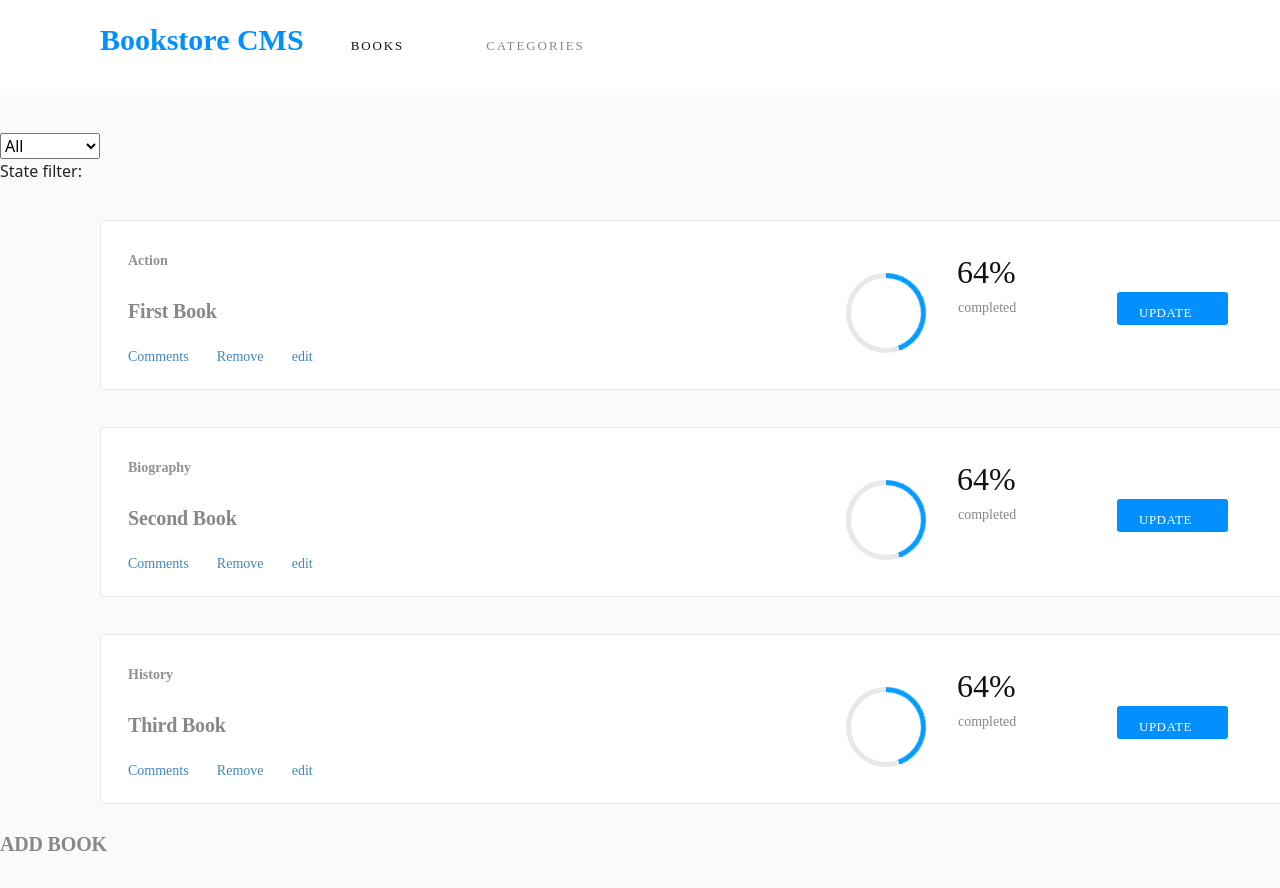
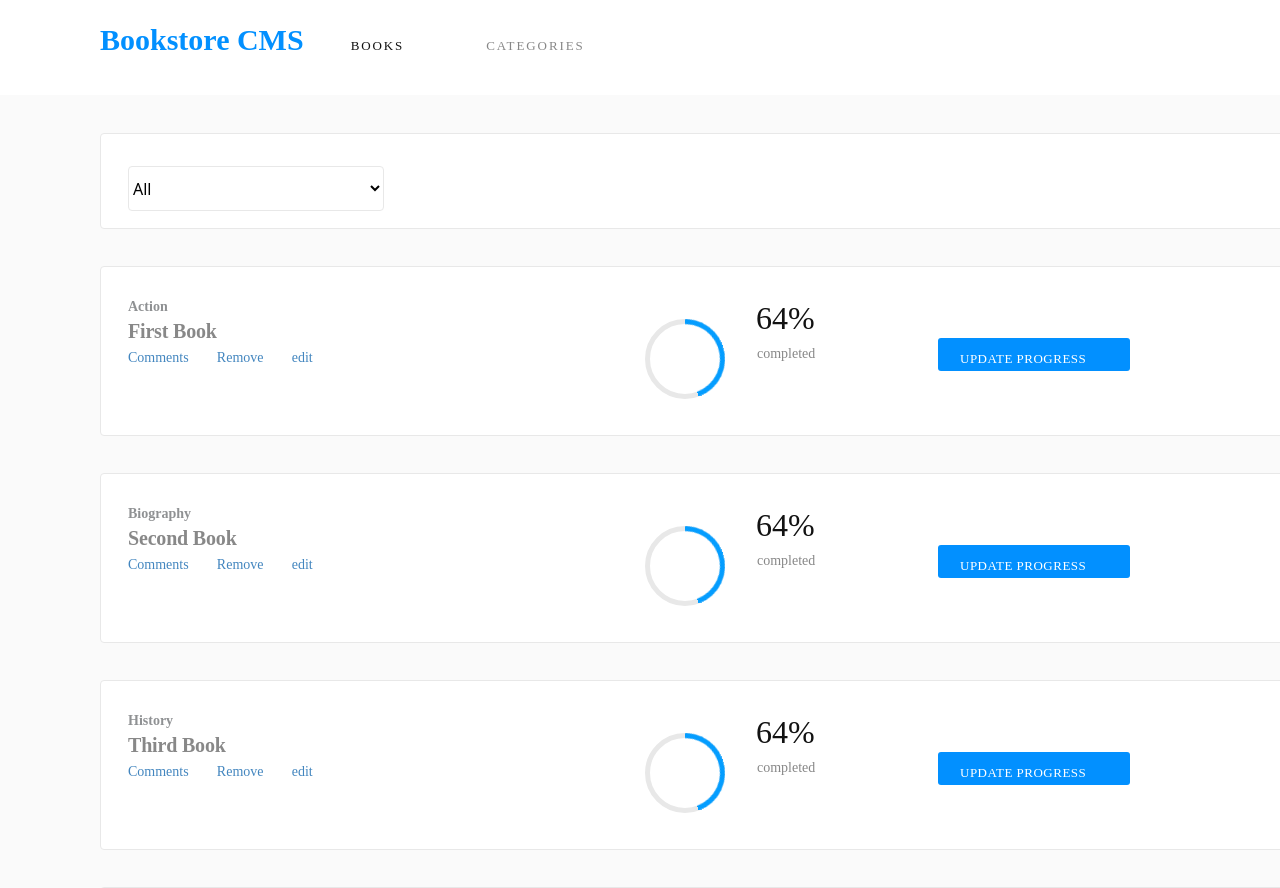
Before and after one commit to Byabasaija/bookstore_app, a React (Create React App) app: page / in a window 1280 px wide. Shown: the top 888 px of the page. Built offline with nearby package versions, Linux system fonts and the light colour scheme.

Commit message:
Style the filter panel

```diff
--- a/src/components/CategoryFilter.js
+++ b/src/components/CategoryFilter.js
@@ -5,12 +5,15 @@ const CategoryFilter = (props) => {
   const { filterChange } = props;
 
   return (
-    <select onChange={(e) => filterChange(e.target.value)}>
-      {categories.map((cat) => (
-        <option key={cat} value={cat}>{cat}</option>
-      ))}
-      ;
-    </select>
+    <div className="mx-auto FILTER-Panel">
+      <select onChange={(e) => filterChange(e.target.value)} className="Form-Panel w-25 ">
+        {categories.map((cat) => (
+          <option key={cat} value={cat}>{cat}</option>
+        ))}
+        ;
+      </select>
+    </div>
+
   );
 };
 
--- a/src/containers/BooksForm.js
+++ b/src/containers/BooksForm.js
@@ -48,11 +48,11 @@ class BooksForm extends React.Component {
     return (
 
       <div>
-        <div className="mx-auto">
+        <div className="mx-auto Book-Panel">
           <h1 className="title">ADD BOOK</h1>
           <form>
-            <input onChange={(e) => this.handleChange(e)} name="title" value={title} className="book-title Form-Panel" placeholder="Book title" />
-            <select onChange={(e) => this.handleChange(e)} name="category" className="Form-Panel">
+            <input onChange={(e) => this.handleChange(e)} name="title" value={title} className="book-title Form-Panel w-50 mr-20" placeholder="Book title" />
+            <select onChange={(e) => this.handleChange(e)} name="category" className="Form-Panel w-25 ">
               {categories.map((cat) => (
                 <option key={cat} value={cat}>{cat}</option>
               ))}
--- a/src/containers/BooksList.js
+++ b/src/containers/BooksList.js
@@ -23,10 +23,6 @@ const BookList = (props) => {
     <div>
 
       <CategoryFilter filterChange={handleFilterChange} />
-      <div>
-        State filter:
-        {filter1}
-      </div>
 
       <div className="d-flex flex-column">
         {
--- a/src/styles/styles.css
+++ b/src/styles/styles.css
@@ -49,10 +49,7 @@
   color: #121212;
 }
 
-
-
 .Book-Panel {
-
   width: 75rem;
 
   height: 10.625rem;
@@ -66,11 +63,9 @@
   border: solid 1px #e8e8e8;
 
   background-color: white;
-
 }
 
 .category {
-
   width: 3.063rem;
 
   height: 1.125rem;
@@ -94,11 +89,9 @@
   letter-spacing: normal;
 
   color: var(--black-two);
-
 }
 
 .title {
-
   width: 12.313rem;
 
   height: 1.813rem;
@@ -120,11 +113,9 @@
   letter-spacing: -0.2px;
 
   color: #121212;
-
 }
 
 .Update-progress {
-
   width: 8.938rem;
 
   height: 1.125rem;
@@ -148,11 +139,9 @@
   color: #ffffff;
 
   text-transform: uppercase;
-
 }
 
 .rect-update {
-
   width: 12rem;
 
   height: 2.063rem;
@@ -163,12 +152,10 @@
 
   border-radius: 3px;
 
-    background-color: #0290ff;;
-
+  background-color: #0290ff;
 }
 
 .Percent-Complete {
-
   width: 4.25rem;
 
   height: 2.438rem;
@@ -190,11 +177,9 @@
   letter-spacing: normal;
 
   color: #121212;
-
 }
 
 .Completed {
-
   width: 5rem;
 
   height: 1.125rem;
@@ -217,12 +202,10 @@
 
   letter-spacing: normal;
 
-    color:#121212;
-
+  color: #121212;
 }
 
-  .com-rem-ed{
-
+.com-rem-ed {
   width: 4.563rem;
 
   height: 1.188rem;
@@ -246,10 +229,9 @@
   color: #4386bf;
 
   text-transform: capitalize;
-
 }
 
-  .btn-remove{
+.btn-remove {
   background-color: white;
   border: none;
 }
@@ -262,7 +244,7 @@
   background: none;
   margin: 20px;
   box-shadow: none;
-    position: relative
+  position: relative;
 }
 
 .progress:after {
@@ -273,20 +255,20 @@
   border: 5px solid #e8e8e8;
   position: absolute;
   top: 0;
-    left: 0
+  left: 0;
 }
 
-.progress>span {
+.progress > span {
   width: 50%;
   height: 100%;
   overflow: hidden;
   position: absolute;
   top: 0;
-    z-index: 1
+  z-index: 1;
 }
 
 .progress .progress-left {
-    left: 0
+  left: 0;
 }
 
 .progress .progress-bar {
@@ -296,7 +278,7 @@
   border-width: 5px;
   border-style: solid;
   position: absolute;
-    top: 0
+  top: 0;
 }
 
 .progress .progress-left .progress-bar {
@@ -305,11 +287,11 @@
   border-bottom-right-radius: 80px;
   border-left: 0;
   -webkit-transform-origin: center left;
-    transform-origin: center left
+  transform-origin: center left;
 }
 
 .progress .progress-right {
-    right: 0
+  right: 0;
 }
 
 .progress .progress-right .progress-bar {
@@ -319,7 +301,7 @@
   border-right: 0;
   -webkit-transform-origin: center right;
   transform-origin: center right;
-    animation: loading-1 1.8s linear forwards
+  animation: loading-1 1.8s linear forwards;
 }
 
 /* .progress .progress-value {
@@ -337,11 +319,11 @@
 } */
 
 .progress.blue .progress-bar {
-    border-color: #049dff
+  border-color: #049dff;
 }
 
 .progress.blue .progress-left .progress-bar {
-    animation: loading-2 1.5s linear forwards 1.8s
+  animation: loading-2 1.5s linear forwards 1.8s;
 }
 
 /* .progress.yellow .progress-bar {
@@ -359,19 +341,19 @@
 @keyframes loading-1 {
   0% {
     -webkit-transform: rotate(0deg);
-        transform: rotate(0deg)
+    transform: rotate(0deg);
   }
 
   100% {
     -webkit-transform: rotate(160deg);
-        transform: rotate(160deg)
+    transform: rotate(160deg);
   }
 }
 
 .title {
   width: 10.875rem;
   height: 1.5rem;
-    margin: 1.813rem 32.75rem 1.188rem 0;
+  /* margin: 1.813rem 32.75rem 1.188rem 0; */
   font-family: Montserrat;
   font-size: 1.25rem;
   font-weight: bold;
@@ -383,10 +365,8 @@
 }
 
 .Form-Panel {
-    width: 41.5rem;
   height: 2.813rem;
-    margin: 1.188rem 2.125rem 0 0;
-    padding: 0.813rem 35.688rem 0.813rem 1.063rem;
+  margin: auto;
   border-radius: 4px;
   border: solid 1px #e8e8e8;
   background-color: #fff;
@@ -425,3 +405,23 @@
   text-align: center;
   color: #ffffff;
 }
+
+.mr-20 {
+  margin-right: 20px;
+}
+
+.FILTER-Panel {
+  width: 75rem;
+
+  height: 6rem;
+
+  margin: 2.313rem 6.25rem 0;
+
+  padding: 2rem 9.188rem 1.625rem 1.688rem;
+
+  border-radius: 4px;
+
+  border: solid 1px #e8e8e8;
+
+  background-color: white;
+}
```
Lines whose indentation alone changed are shown as unchanged.
